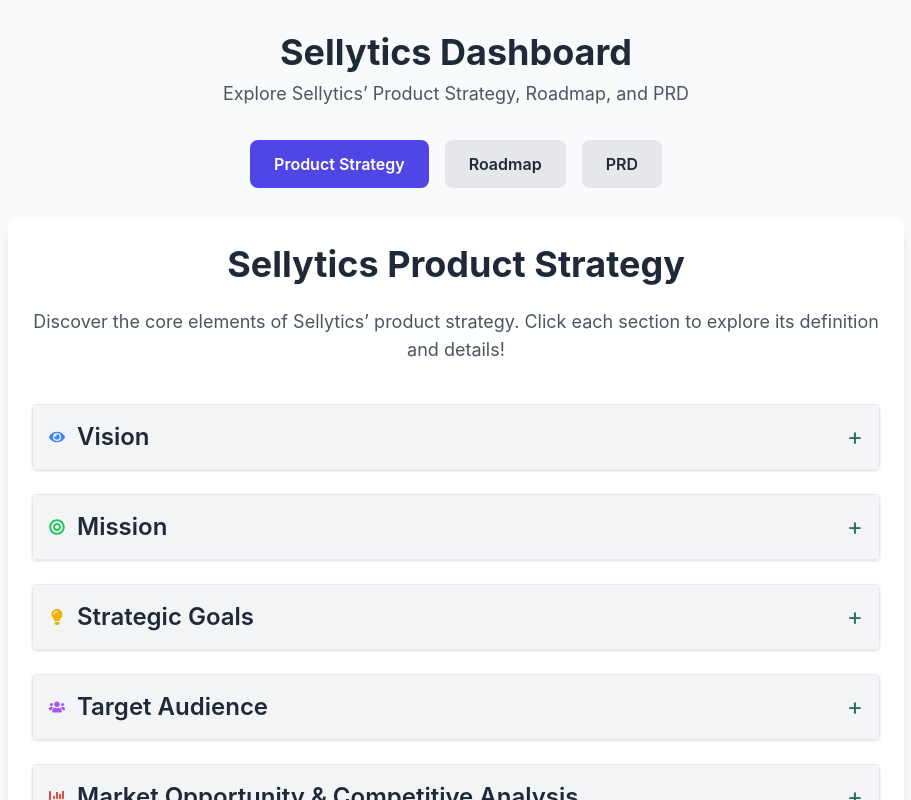
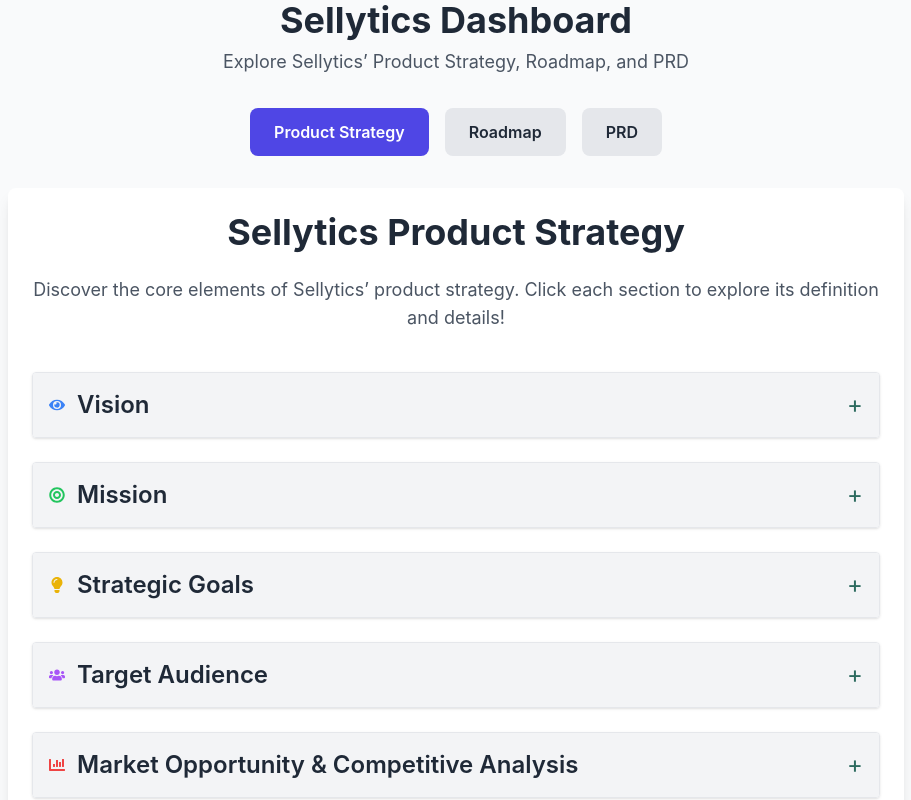
Before and after one commit to Zanarepo/TPM, a React (Create React App) app: page /sellytics in a window 1280 px wide. Shown: the top 800 px of the page, without its empty margins (184-1095 px from the left). Built offline with nearby package versions, Linux system fonts and the light colour scheme.

Commit message:
improved UI

```diff
--- a/src/component/Sellyticsdashboard.js
+++ b/src/component/Sellyticsdashboard.js
@@ -532,7 +532,7 @@
   };
 
   return (
-    <div className="min-h-screen bg-gray-50 p-8">
+    <div className="min-h-screen bg-gray-50 p-0">
       <header className="mb-8 text-center">
         <h1 className="text-4xl font-bold text-gray-800">Sellytics Dashboard</h1>
         <p className="text-lg text-gray-600 mt-2">Explore Sellytics’ Product Strategy, Roadmap, and PRD</p>
```
